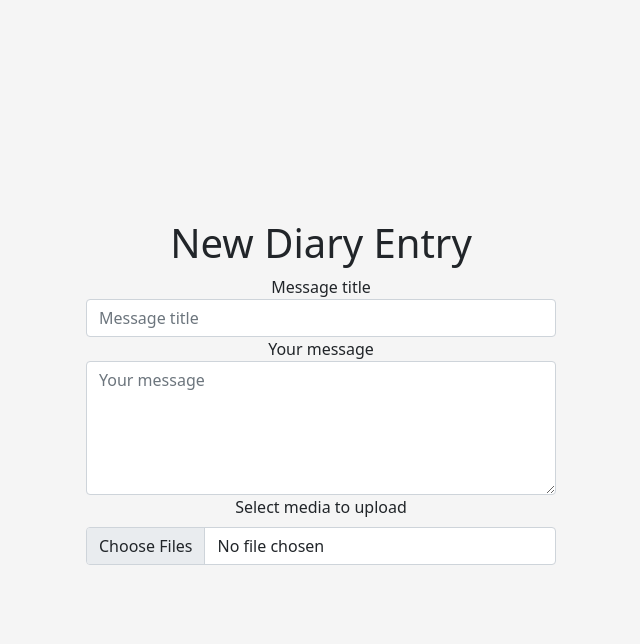
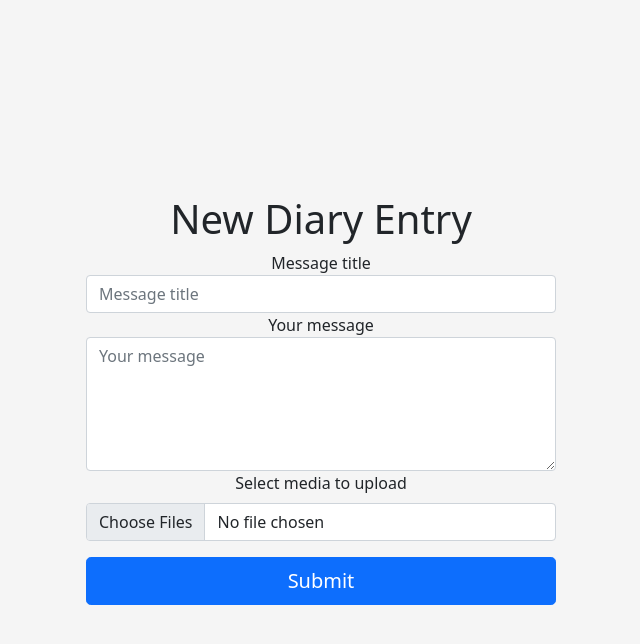
Before and after one commit to willcooley4/icu-diary, a Flask app: page /entry_page/ in a window 1280 px wide. Shown: the top 644 px of the page, without its empty margins (319-959 px from the left). Run offline with Flask 2, Linux system fonts and the light colour scheme; parts of the project's set-up code (start-up, migrations or seed data) failed here and were passed over; some libraries are stand-ins or nearby versions.

Commit message:
added submit button on entry page

```diff
--- a/diary/__init__.py
+++ b/diary/__init__.py
@@ -14,7 +14,7 @@ def create_app(test_config=None):
     app = Flask(__name__, instance_relative_config=True)
     app.config.from_mapping(
         SECRET_KEY='dev',
-	DATABASE="postgres://alyuctkwauihmb:8424f30704bd4773e151842d1fc846be14327c70e098979e92f6ad4fb8b6b6a5@ec2-34-205-14-168.compute-1.amazonaws.com:5432/icu_diary",
+	    DATABASE="postgres://alyuctkwauihmb:8424f30704bd4773e151842d1fc846be14327c70e098979e92f6ad4fb8b6b6a5@ec2-34-205-14-168.compute-1.amazonaws.com:5432/icu_diary",
         # DATABASE="postgres://postgres:password@127.0.0.1:5432/icu_diary",
         # DATABASE=os.path.join(app.instance_path, 'diary.'),
     )
--- a/diary/templates/newentry.html
+++ b/diary/templates/newentry.html
@@ -32,6 +32,9 @@
             <input class="form-control" type="file" id="media" name = "media" multiple>
         </div>
 
+        <button class="w-100 btn btn-lg btn-primary" type="submit">Submit</button>
+
+
       </form>
     </main>
   </body>
```
